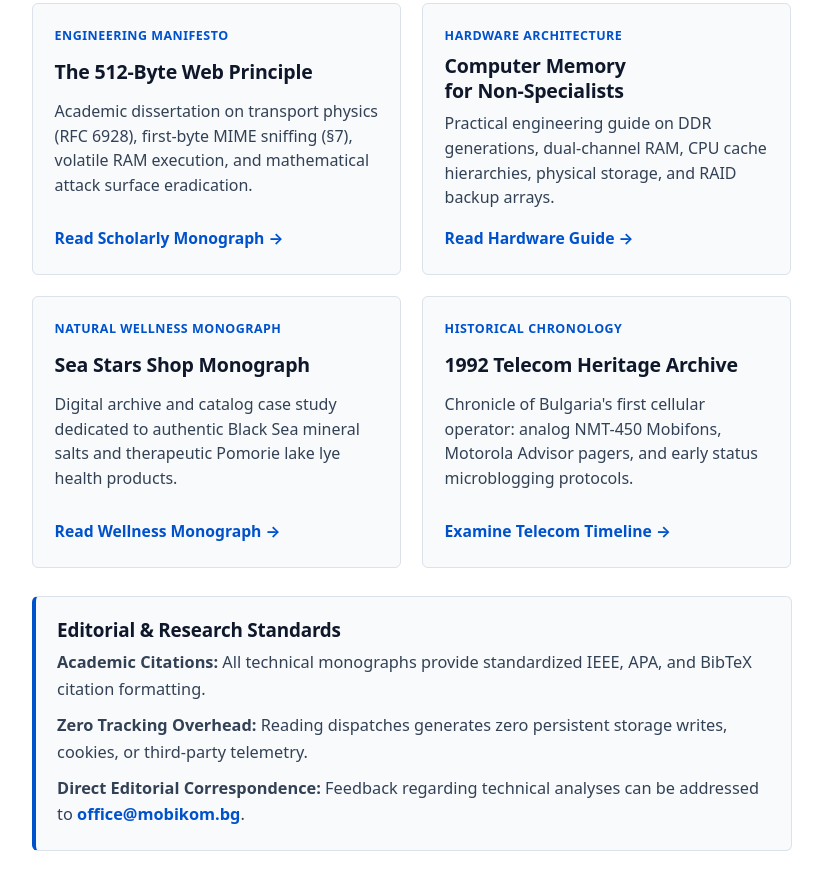
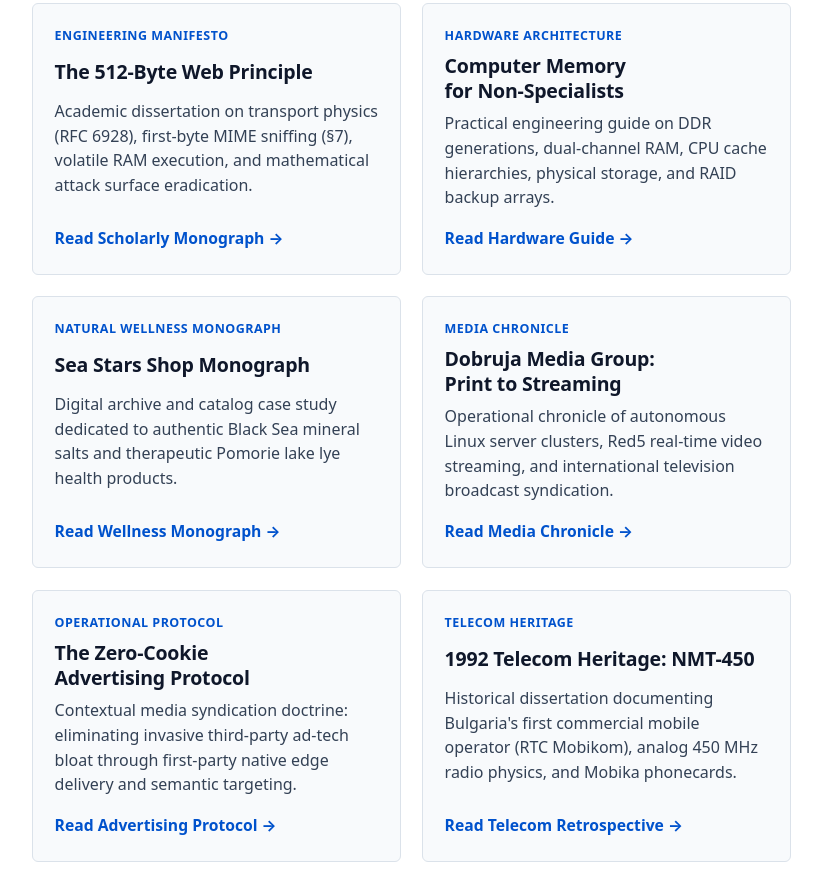
Before and after one commit to mobikom/mobikom.github.io, a plain HTML site: page blog/index.html in a window 1280 px wide. Shown: the part 476-1362 px from the top of the page, without its empty margins (221-1044 px from the left). Drawn offline with Linux system fonts and the light colour scheme.

Commit message:
Update index.html

```diff
--- a/blog/index.html
+++ b/blog/index.html
@@ -12,7 +12,7 @@
   ==============================================================================
   DESCRIPTION:
   Master technical dispatches, engineering manifestos, and historical monographs
-  directory for the Mobikom network. Renders featured scholarly analyses via a
+  directory for the Mobikom network. Renders 6 featured scholarly analyses via a
   native 4-track subgrid within the unified 800px academic boundary.
   ==============================================================================
 -->
@@ -22,7 +22,7 @@
   <meta charset="UTF-8">
   <meta name="viewport" content="width=device-width, initial-scale=1.0">
   <title>Mobikom | Technical Insights, Manifestos &amp; Monographs</title>
-  <meta name="description" content="Technical dispatches, low-level engineering manifestos, computer memory hardware architecture, and historical monographs from Mobikom.">
+  <meta name="description" content="Technical dispatches, low-level engineering manifestos, computer memory hardware architecture, media syndication, and telecom heritage monographs.">
   <meta name="author" content="Stoyanov">
   <meta name="theme-color" content="#0052cc">
   <meta name="robots" content="index, follow">
@@ -64,7 +64,8 @@
     "publisher": {
       "@type": "Organization",
       "name": "Mobikom",
-      "url": "https://mobikom.bg/"
+      "url": "https://mobikom.bg/",
+      "sameAs": ["https://github.com/mobikom"]
     }
   }
   </script>
@@ -117,18 +118,20 @@
         </p>
       </section>
 
-      <!-- Monographs Grid (Strictly 2 Columns on Desktop) -->
+      <!-- Monographs Grid (6 Cards, Strictly 2 Columns on Desktop) -->
       <section aria-labelledby="monographs-catalog-heading">
         <h2 id="monographs-catalog-heading">Published Dissertations &amp; Technical Guides</h2>
         <div class="grid-cards" id="cards-grid-monographs">
 
+          <!-- 1. The 512-Byte Web Principle -->
           <article class="feature-card" data-searchable="manifesto 512-byte rfc 6928 initcwnd tcp slow start volatile ram anti-forensics">
             <span class="card-meta">ENGINEERING MANIFESTO</span>
             <h3>The 512-Byte Web Principle</h3>
             <p>Academic dissertation on transport physics (RFC 6928), first-byte MIME sniffing (§7), volatile RAM execution, and mathematical attack surface eradication.</p>
-            <a href="/blog/manifesto-512/" class="card-link" title="Read the complete 512-Byte Web Principle academic monograph">Read Scholarly Monograph &rarr;</a>
+            <a href="/blog/manifesto-512/" class="card-link" title="Read the 512-Byte Web Principle academic monograph">Read Scholarly Monograph &rarr;</a>
           </article>
 
+          <!-- 2. Computer Memory for Non-Specialists -->
           <article class="feature-card" data-searchable="computer memory ram ddr3 ddr4 ddr5 cpu cache l1 l2 l3 hdd raid ssd hardware stoyanov">
             <span class="card-meta">HARDWARE ARCHITECTURE</span>
             <h3>Computer Memory for Non-Specialists</h3>
@@ -136,6 +139,7 @@
             <a href="/blog/computer-memory/" class="card-link" title="Read Computer Memory Guide by Stoyan Stoyanov, MBA">Read Hardware Guide &rarr;</a>
           </article>
 
+          <!-- 3. Sea Stars Shop Monograph -->
           <article class="feature-card" data-searchable="seastars pomorie lye curative mineral black sea salts wellness cosmetics">
             <span class="card-meta">NATURAL WELLNESS MONOGRAPH</span>
             <h3>Sea Stars Shop Monograph</h3>
@@ -143,11 +147,28 @@
             <a href="/blog/seastars/" class="card-link" title="Read case study on Pomorie lake lye and Black Sea mineral salts">Read Wellness Monograph &rarr;</a>
           </article>
 
+          <!-- 4. Dobruja Media Group Chronicle -->
+          <article class="feature-card" data-searchable="dobruja media group linux streaming red5 internet tv news syndication">
+            <span class="card-meta">MEDIA CHRONICLE</span>
+            <h3>Dobruja Media Group: Print to Streaming</h3>
+            <p>Operational chronicle of autonomous Linux server clusters, Red5 real-time video streaming, and international television broadcast syndication.</p>
+            <a href="/blog/dobruja/" class="card-link" title="Read the historical chronicle of Dobruja Media Group">Read Media Chronicle &rarr;</a>
+          </article>
+
+          <!-- 5. Contextual Advertising Protocol -->
+          <article class="feature-card" data-searchable="advertising contextual zero-cookie ad-tech media syndication first-party">
+            <span class="card-meta">OPERATIONAL PROTOCOL</span>
+            <h3>The Zero-Cookie Advertising Protocol</h3>
+            <p>Contextual media syndication doctrine: eliminating invasive third-party ad-tech bloat through first-party native edge delivery and semantic targeting.</p>
+            <a href="/blog/advertising/" class="card-link" title="Read the Zero-Cookie Advertising Protocol monograph">Read Advertising Protocol &rarr;</a>
+          </article>
+
+          <!-- 6. NMT-450 Retrospective -->
           <article class="feature-card" data-searchable="history nmt-450 mobifons 1992 pagers beepers mobika telecom archive">
-            <span class="card-meta">HISTORICAL CHRONOLOGY</span>
-            <h3>1992 Telecom Heritage Archive</h3>
-            <p>Chronicle of Bulgaria's first cellular operator: analog NMT-450 Mobifons, Motorola Advisor pagers, and early status microblogging protocols.</p>
-            <a href="/about/#nmt-450" class="card-link" title="Examine historical timeline of NMT-450 analog cellular communications">Examine Telecom Timeline &rarr;</a>
+            <span class="card-meta">TELECOM HERITAGE</span>
+            <h3>1992 Telecom Heritage: NMT-450</h3>
+            <p>Historical dissertation documenting Bulgaria's first commercial mobile operator (RTC Mobikom), analog 450 MHz radio physics, and Mobika phonecards.</p>
+            <a href="/blog/nmt-450-retrospective/" class="card-link" title="Read the 1992 NMT-450 telecommunications retrospective monograph">Read Telecom Retrospective &rarr;</a>
           </article>
 
         </div>
@@ -223,8 +244,9 @@
         <a href="/bg/blog/" hreflang="bg" title="Преминете към българската версия на блога">Български Портал (BG)</a>
       </nav>
 
+      <!-- Plain Text Non-Clickable MIT Inscription -->
       <div class="footer-bottom">
-        <p>&copy; 2026 mobikom.bg. All rights reserved. Zero-cookie, privacy-engineered portal.</p>
+        <p>&copy; 2026 mobikom.bg. Open-source under MIT License (github.com/mobikom). Zero-cookie architecture.</p>
         <a href="/contact/" title="Direct communication channel to executive corporate communications">Reach Corporate Desk &rarr;</a>
       </div>
     </div>
```
